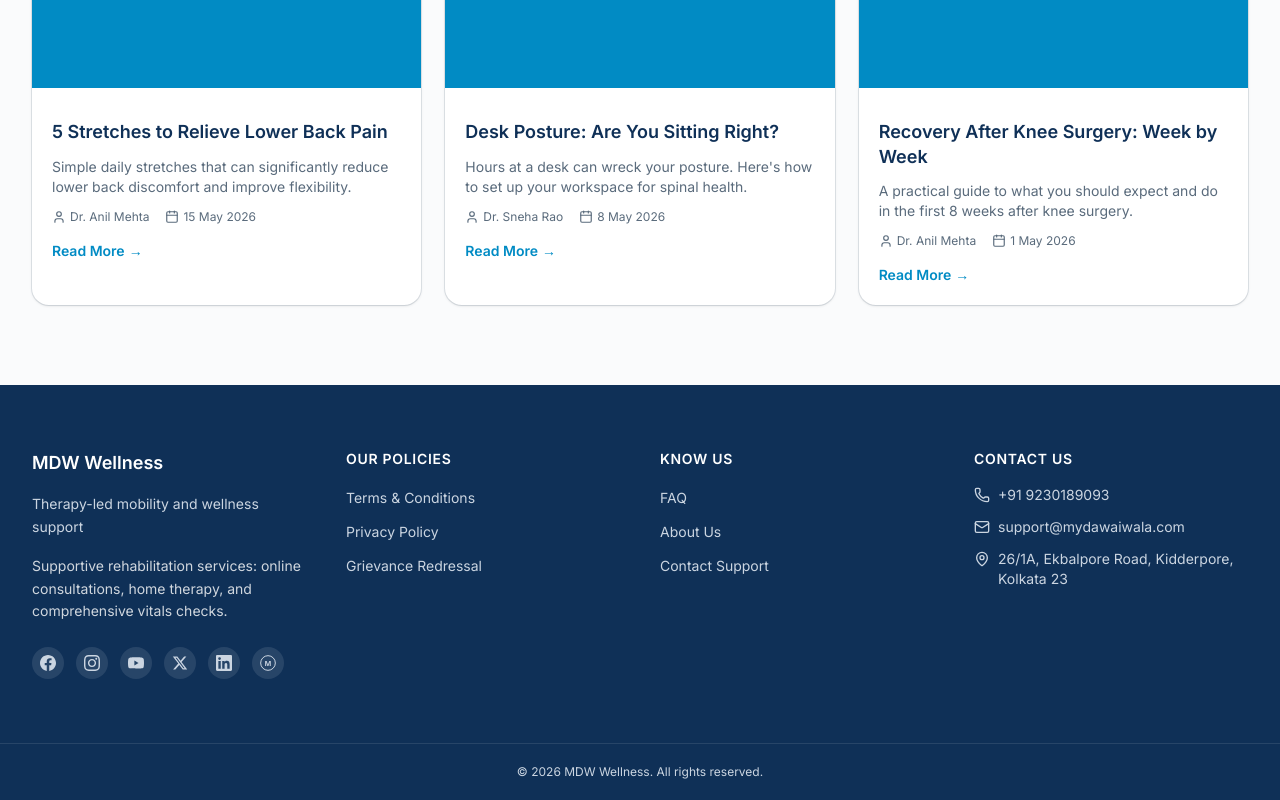
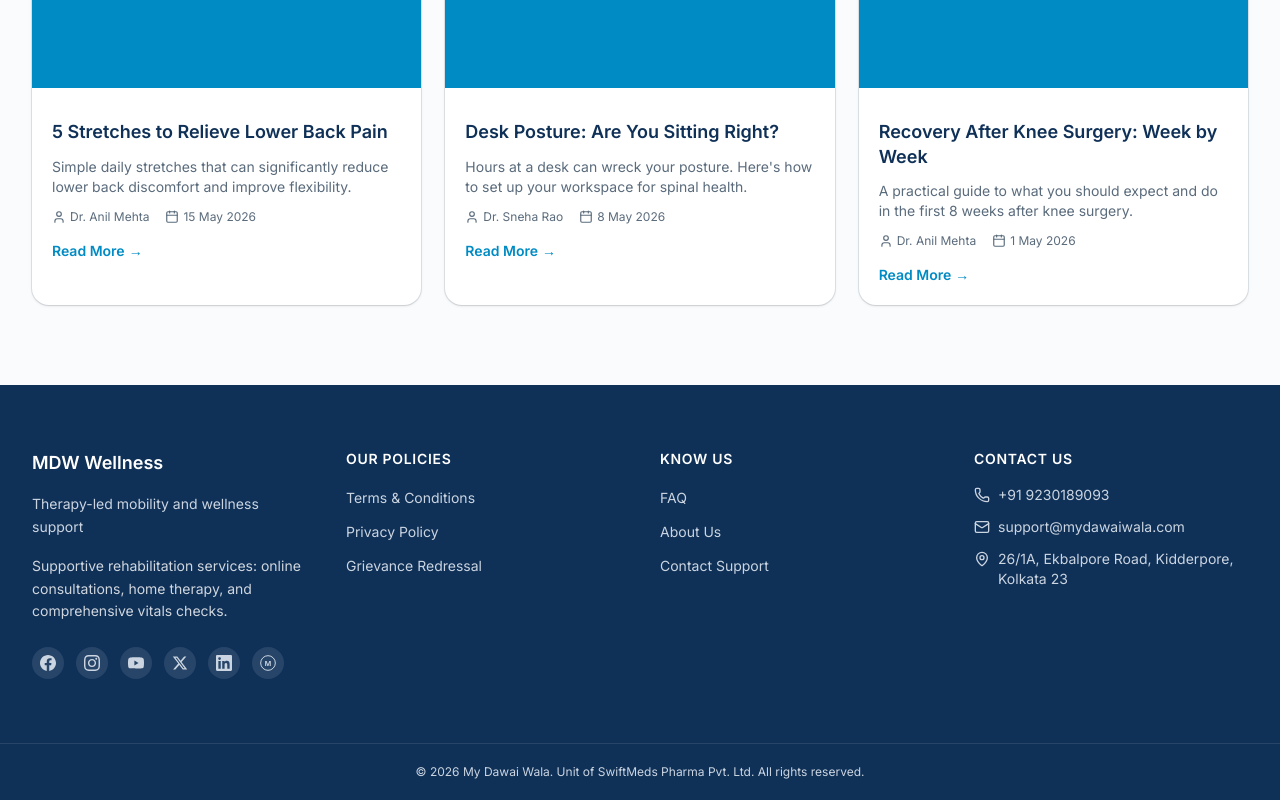
Before and after one commit to MyDawaiWala10/mdw-wellness, a Next.js app: page / in a window 1280 px wide. Shown: the part 3621-4421 px from the top of the page. Built offline with nearby package versions, Linux system fonts and the light colour scheme; no server answers.

Commit message:
footer: update copyright to name parent legal entity

```diff
--- a/src/components/footer.tsx
+++ b/src/components/footer.tsx
@@ -180,7 +180,7 @@ export function Footer() {
       <div className="border-t border-white/10">
         <div className="mx-auto max-w-7xl px-4 py-5 text-center text-xs md:px-8">
           <p>
-            &copy; {new Date().getFullYear()} {siteConfig.name}. All rights reserved.
+            &copy; {new Date().getFullYear()} My Dawai Wala. Unit of SwiftMeds Pharma Pvt. Ltd. All rights reserved.
           </p>
         </div>
       </div>
```
